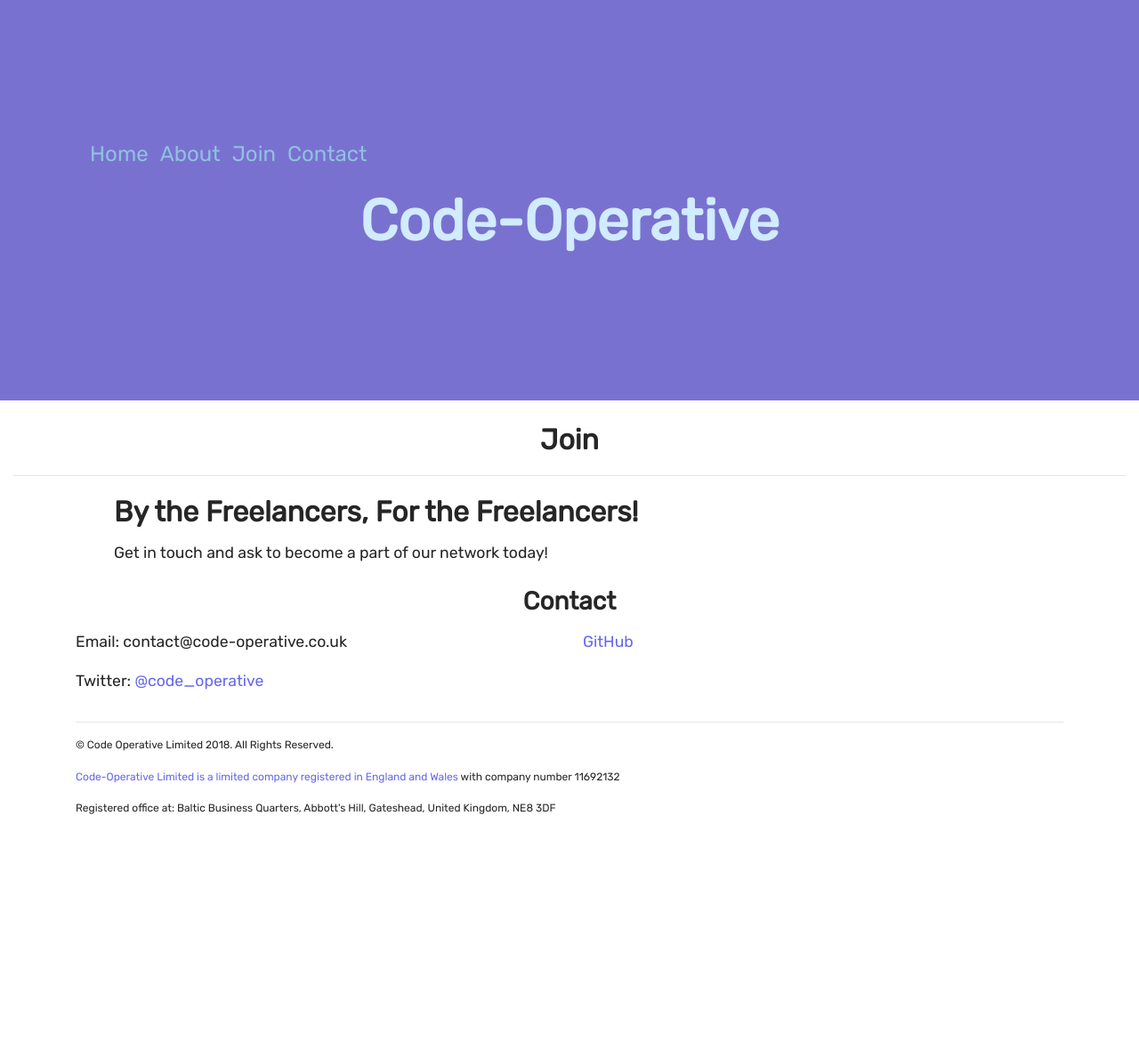
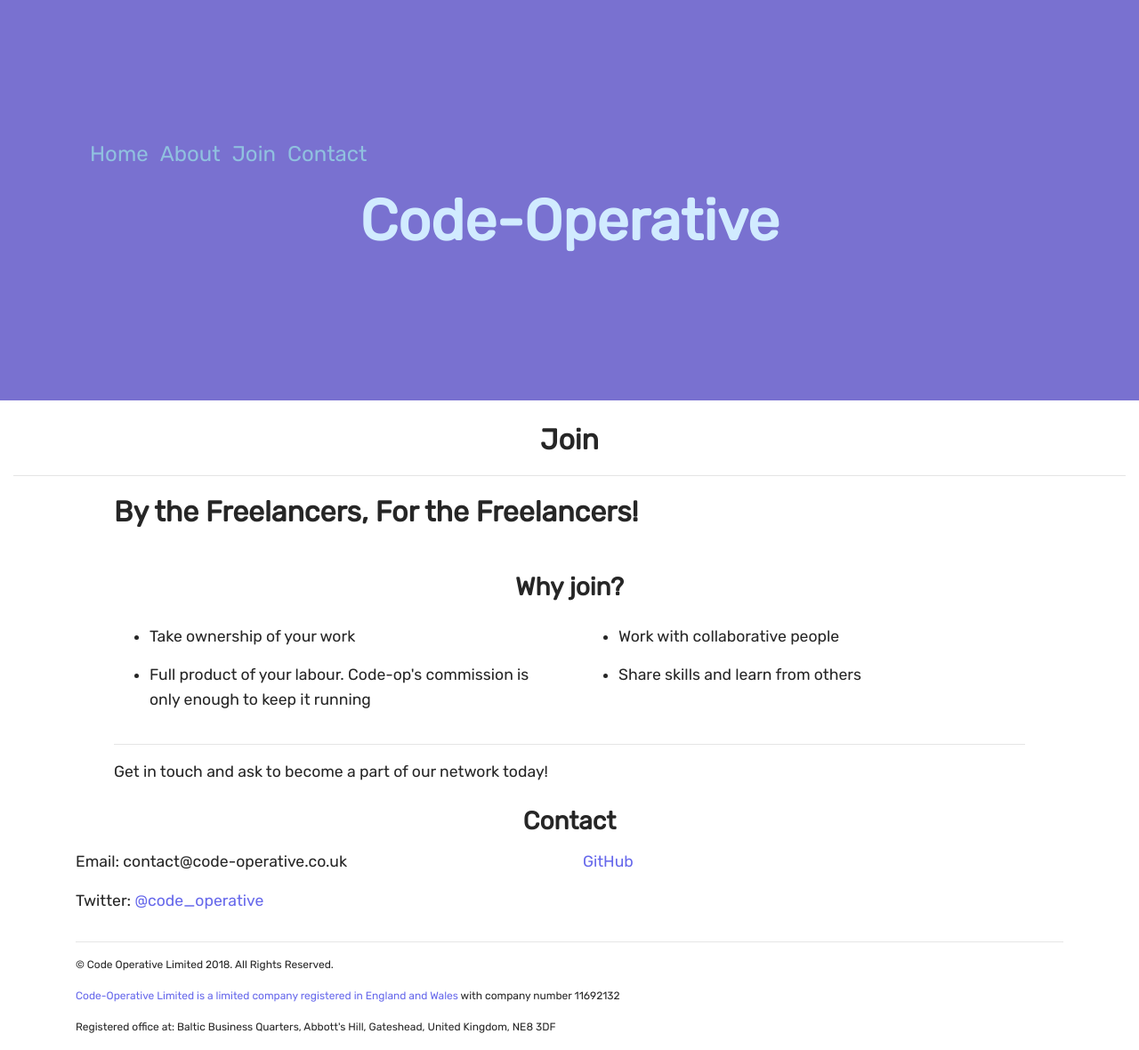
Before and after one commit to impshum/code-operative.github.io, a Jekyll site: the page built from _pages/05_join.html, in a window 1280 px wide. Shown: the whole page at 89% size. Built offline with Jekyll 4.4.1, drawn with Linux system fonts in a browser that asks for light colours; nearby versions of some CDN libraries; before the commit the page ends 934 px from its top, so only the background shows below that.

Commit message:
join page initial content

```diff
--- a/_pages/05_join.html
+++ b/_pages/05_join.html
@@ -8,6 +8,60 @@
     By the Freelancers, For the Freelancers!
 </h2>
 
+<!--why join?-->
+<div class="section">
+
+    <h3>Why join?</h3>
+
+    <div class="row list-col-2">
+        <div class="col-sm-6">
+            <ul>
+                <li>Take ownership of your work</li>
+                <li>Full product of your labour. Code-op's commission is only enough to keep it running</li>
+            </ul>
+        </div>
+        <div class="col-sm-6">
+            <ul>
+                <li>Work with collaborative people</li>
+                <li>Share skills and learn from others</li>
+            </ul>
+        </div>
+    </div>
+</div>
+
+<hr/>
+
+<!--who do we want to join?
+<div class="section">
+
+    <h3>Who do we want to join?</h3>
+
+    <div class="row list-col-2">
+        <div class="col-sm-6">
+            <ul>
+                <li></li>
+            </ul>
+        </div>
+        <div class="col-sm-6">
+            <ul>
+                <li></li>
+            </ul>
+        </div>
+    </div>
+
+</div>
+
+<hr/>-->
+
+<!--how do I join?
+<div class="section">
+
+    <h3>How do I join?</h3>
+
+</div>
+
+<hr/>-->
+
 <p>
     Get in touch and ask to become a part of our network today!
 </p>
--- a/_sass/_layout.scss
+++ b/_sass/_layout.scss
@@ -177,3 +177,17 @@
 .member {
     padding: 10px;
 }
+
+/*
+*   JOIN.HTML
+*/
+
+.section h3, .section h4 {
+    font-weight: bold;
+    text-align: center;
+    margin-bottom: 20px;
+}
+
+.list-col-2 ul li {
+    margin-bottom: 15px;
+}
```
